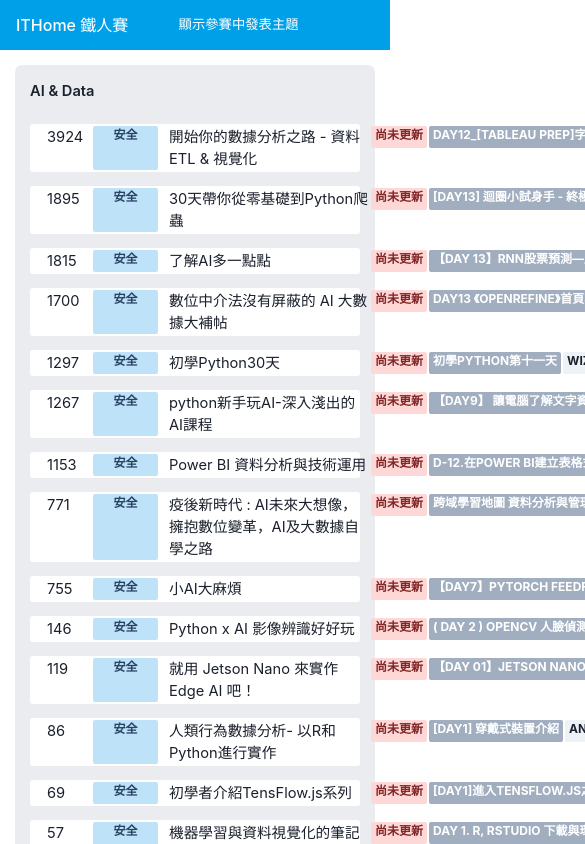
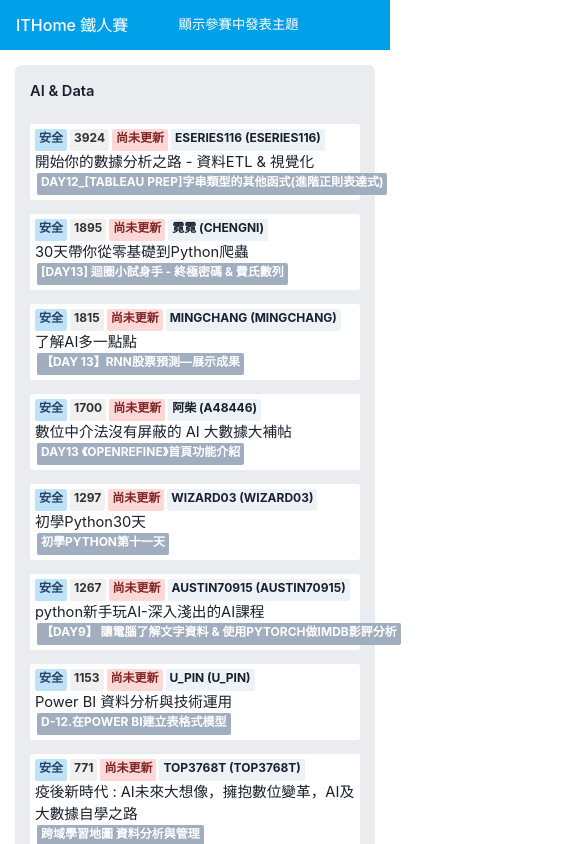
Before and after one commit to qrtt1/ithome-ironman, a React (Create React App) app in the folder dashboard/: page / in a window 390 px wide. Shown: the top 844 px of the page, 585 px wide, since content can reach past the window. Built offline with nearby package versions, Linux system fonts and the light colour scheme; some icons are missing.

Commit message:
Try RWD
Signed-off-by: Ching Yi, Chan <qrtt1@infuseai.io>

```diff
--- a/dashboard/src/AppV2.tsx
+++ b/dashboard/src/AppV2.tsx
@@ -1,4 +1,4 @@
-import {Badge, Box, ChakraProvider, Flex, Spacer, Tooltip} from '@chakra-ui/react'
+import {Badge, Box, ChakraProvider, Flex, Spacer, Tooltip, useMediaQuery} from '@chakra-ui/react'
 import "./AppV2.css"
 import {useEffect, useState} from "react";
 import {maxBy} from "lodash";
@@ -53,8 +53,8 @@
     allTopic: boolean
 }
 
-function Topic(props: { topic: TopicEntry }) {
-    const {topic} = props;
+function Topic(props: { topic: TopicEntry, bigLayout: boolean }) {
+    const {topic, bigLayout} = props;
 
     const latestArticle = maxBy(topic.articles, (o) => {
         return new Date(o.iso8601Published)
@@ -86,9 +86,8 @@
         }
     }
 
-
+    if (bigLayout) {
         return (
-
             <Flex className="topic" p="2px">
                 <Flex minWidth="50px" pl="15px">
                     {topic.view}
@@ -125,7 +124,43 @@
         )
     }
 
+    // smaller screen
+    return (
+        <Flex className="topic" p="5px" direction="column">
+            <Flex>
+                <Badge colorScheme={status.color}>{status.content}</Badge>
+                <Badge ml="3px" colorScheme="blackAlpha">{topic.view}</Badge>
+                {updateToday &&
+                    <Badge ml="3px" className="tag" colorScheme="green">今日更新</Badge>
+                }
+                {latestArticle && !updateToday &&
+                    <Badge ml="3px" className="tag" colorScheme="red">尚未更新</Badge>
+                }
+                <Badge ml="3px" className="tag" colorScheme="gray"> {topic.author}</Badge>
+            </Flex>
+            <Flex>
+                <Flex minWidth="200px">
+                    <a href={topic.url} target="_blank">
+                        {topic.title}
+                    </a>
+                </Flex>
+            </Flex>
+            <Flex>
+                {latestArticle &&
+                    <Badge className="tag"
+                           backgroundColor="gray.400" color="white"> <a href={latestArticle.url} target="_blank">
+                        {latestArticle && latestArticle.title}</a>
+                    </Badge>
+                }
+            </Flex>
+        </Flex>
+
+    )
+
+}
+
 function Category(props: { category: string, data: UIData, allTopic: boolean }) {
+    const [isLargerThan400] = useMediaQuery('(min-width: 400px)')
     const {category, data, allTopic} = props;
     return (
         <Flex className="category" direction="column">
@@ -133,11 +168,11 @@
             {
                 data.topics[category].map(t => {
                     if (allTopic) {
-                        return <Topic key={t.url} topic={t}/>
+                        return <Topic key={t.url} topic={t} bigLayout={isLargerThan400}/>
                     }
 
                     if (t.articles.length > 0) {
-                        return <Topic key={t.url} topic={t}/>
+                        return <Topic key={t.url} topic={t} bigLayout={isLargerThan400}/>
                     }
 
                 })
```
Lines whose indentation alone changed are shown as unchanged.
